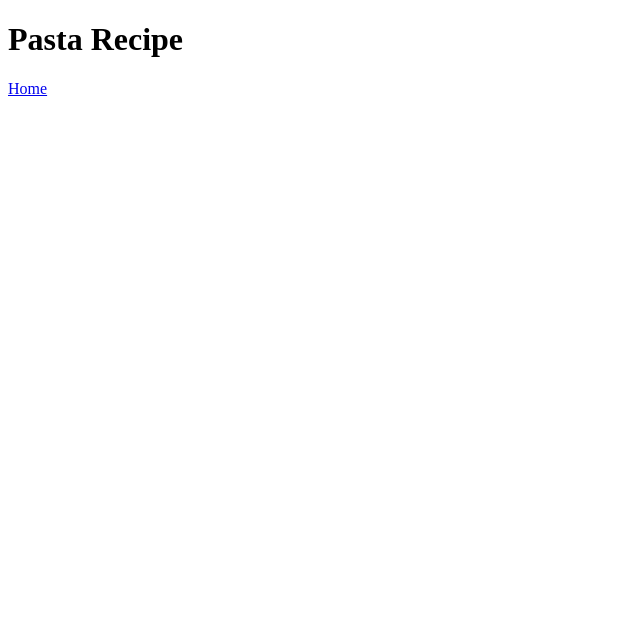
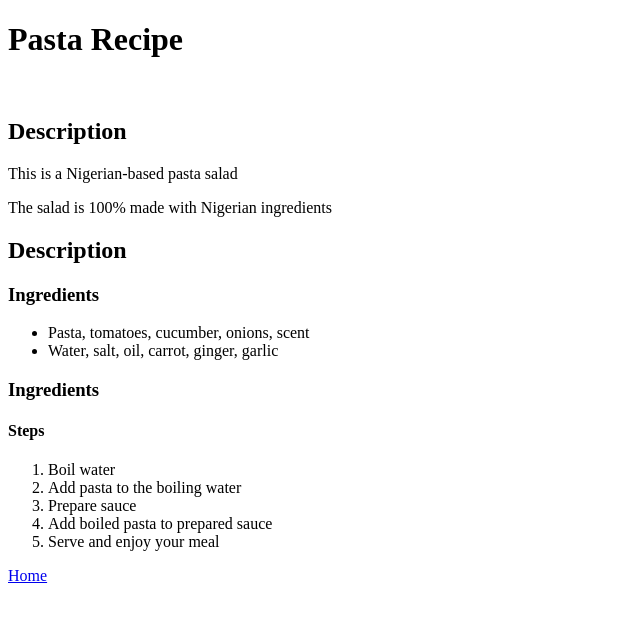
Before and after one commit to jh-258/odin-recipes, a plain HTML site: page Pasta.html in a window 1280 px wide. Shown: the whole page, without its empty margins (0-640 px from the left). Drawn offline with Linux system fonts and the light colour scheme.

Commit message:
Update Pasta.html

```diff
--- a/Pasta.html
+++ b/Pasta.html
@@ -2,6 +2,25 @@
 <Html lang="en">
 <Head>
 <h1>Pasta Recipe</h1>
+<img src"=https://www.allrecipes.com/recipe/73963/pasta-salad-with-homemade-dressing/">
+<h2>Description</h2>
+ <p>This is a Nigerian-based pasta salad</p>
+ <p>The salad is 100% made with Nigerian ingredients</p>
+<h2>Description</h2>
+<h3>Ingredients</h3>
+<ul>
+<li>Pasta, tomatoes, cucumber, onions, scent</li>
+<li>Water, salt, oil, carrot, ginger, garlic</li>
+</ul>
+<h3>Ingredients</h3>
+<h4>Steps</h4>
+<ol>
+<li>Boil water</li>
+<li>Add pasta to the boiling water</li>
+<li>Prepare sauce</li>
+<li>Add boiled pasta to prepared sauce</li>
+<li>Serve and enjoy your meal</li>
+</ol>
 </Head>
 <a href="../index.html">Home</a>
 </Html>
```
